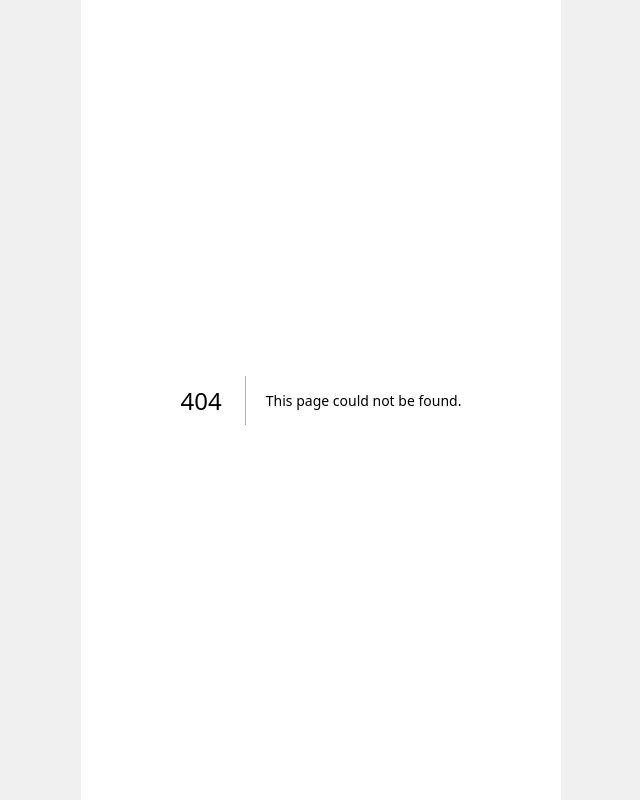
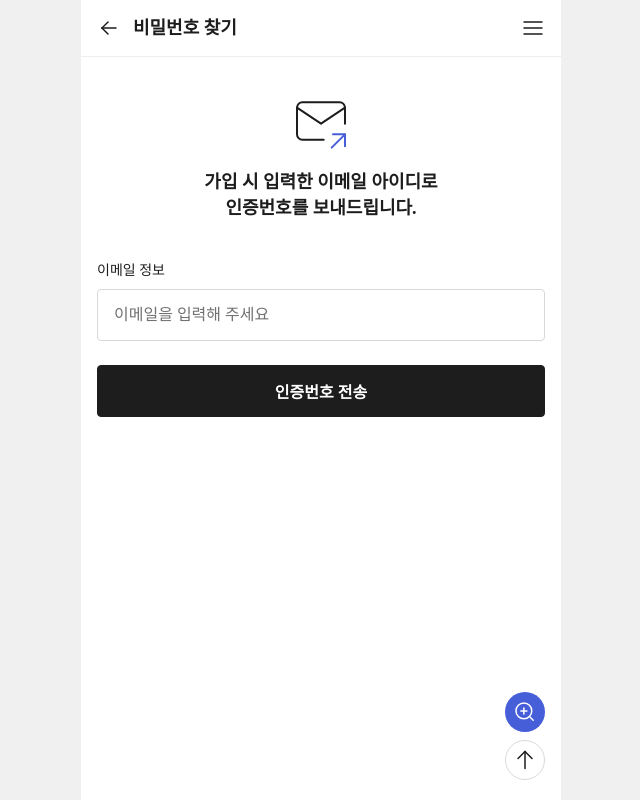
Before and after one commit to metamonster-dev/art-guide-run-client, a Next.js app: page /auth/find-pw/email in a window 1280 px wide. Before the commit this address had no page. Shown: the whole page, without its empty margins (319-959 px from the left). Built offline with nearby package versions, Linux system fonts and the light colour scheme; a web font is replaced by a local one.

Commit message:
publish: 비밀번호 찾기 페이지

```diff
--- /dev/null
+++ b/src/app/auth/find-pw/email/_components/emailForm.tsx
@@ -0,0 +1,28 @@
+interface FindPwEmailFormProps {
+  onSubmit: (e: React.FormEvent<HTMLFormElement>) => void;
+}
+
+const FindPwEmailForm = ({ onSubmit }: FindPwEmailFormProps) => {
+  return (
+    <form id="sendEmailForm" onSubmit={onSubmit}>
+      <div className="input_list_area gap_24">
+        <div className="label_input_area">
+          <label htmlFor="email" className="label">이메일 정보</label>
+          <input
+            type="text"
+            name="email"
+            id="email"
+            className="input"
+            placeholder="이메일을 입력해 주세요"
+          />
+        </div>
+
+        <button type="submit" className="btn btn_style01 btn_size_52">
+          인증번호 전송
+        </button>
+      </div>
+    </form>
+  );
+};
+
+export default FindPwEmailForm;
--- /dev/null
+++ b/src/app/auth/find-pw/email/_components/verifyForm.tsx
@@ -0,0 +1,40 @@
+interface FindPwVerifyFormProps {
+  onSubmit: (e: React.FormEvent<HTMLFormElement>) => void;
+  inputRef: React.RefObject<HTMLInputElement>;
+}
+
+const FindPwVerifyForm = ({ onSubmit, inputRef }: FindPwVerifyFormProps) => {
+  return (
+    <form id="verifyForm" onSubmit={onSubmit}>
+      <div className="input_list_area gap_24 pt_40">
+        <div className="label_input_area">
+          <label htmlFor="verify_num" className="label">인증번호 입력</label>
+          <input
+            type="text"
+            name="verify_num"
+            id="verify_num"
+            className="input"
+            placeholder="인증번호를 입력해 주세요"
+            ref={inputRef}
+          />
+          <div className="timer_area">
+            <p>남은 시간 <span id="time_text">04:59</span></p>
+            <button type="button">재발송</button>
+          </div>
+          <span className="error_msg d_none">
+            입력하신 인증번호가 올바르지 않습니다. 다시 확인해주세요.
+          </span>
+        </div>
+
+        <button
+          type="submit"
+          className="btn btn_style01 btn_size_52"
+        >
+          인증
+        </button>
+      </div>
+    </form>
+  );
+};
+
+export default FindPwVerifyForm;
--- /dev/null
+++ b/src/app/auth/find-pw/email/page.tsx
@@ -0,0 +1,84 @@
+"use client";
+
+import { useRef, useState } from "react";
+import Image from "next/image";
+import Header from "@/app/shared/components/layout/header";
+import Floating from "@/app/shared/components/layout/floating";
+import Modal from "@/app/shared/components/modal/modal";
+import EmailForm from "@/app/auth/find-pw/email/_components/emailForm";
+import VerifyForm from "@/app/auth/find-pw/email/_components/verifyForm";
+
+const FindPwEmailPage = () => {
+  const verifyInputRef = useRef<HTMLInputElement>(null);
+  const [verifyFormShow, setVerifyFormShow] = useState(false);
+  const [msgOpen, setMsgOpen] = useState(false);
+
+  // email form submit
+  const onEmailSubmit = (e: React.FormEvent<HTMLFormElement>) => {
+    e.preventDefault();
+    setVerifyFormShow(true);
+    setMsgOpen(true);
+  }
+
+  // verify form submit
+  const onFindPwSubmit = (e: React.FormEvent<HTMLFormElement>) => {
+    e.preventDefault();
+  }
+
+  // modal close click
+  const onMsgClose = () => {
+    setMsgOpen(false);
+    verifyInputRef.current?.focus();
+  }
+
+  return (
+    <>
+      <div className="sticky_menu">
+        <Header title="비밀번호 찾기" isBack />
+      </div>
+
+      <div id="contents">
+        <Floating />
+
+        <div className="inner">
+          <div className="find_info_area">
+            <Image
+              src="/images/icon_email.svg"
+              alt="비밀번호 찾기 이메일 아이콘"
+              aria-hidden="true"
+              width={64}
+              height={64}
+            />
+            <p>
+              가입 시 입력한 이메일 아이디로 <br />
+              인증번호를 보내드립니다.
+            </p>
+          </div>
+          <div className="pb_80">
+            <EmailForm onSubmit={onEmailSubmit} />
+            {verifyFormShow && (
+              <VerifyForm onSubmit={onFindPwSubmit} inputRef={verifyInputRef} />
+            )}
+          </div>
+        </div>
+      </div>
+
+      {/* MODAL */}
+      <Modal type="msg" open={msgOpen}>
+        <p>인증번호가 전송되었습니다.</p>
+        <span>5분 이내에 입력해 주세요.</span>
+        <div className="btn_area">
+          <button
+            type="button"
+            className="btn btn_style01 btn_size_52"
+            onClick={onMsgClose}
+          >
+            확인
+          </button>
+        </div>
+      </Modal>
+    </>
+  );
+};
+
+export default FindPwEmailPage;
--- a/src/app/shared/components/modal/modal.tsx
+++ b/src/app/shared/components/modal/modal.tsx
@@ -8,6 +8,10 @@ interface ModalProps {
 }
 
 const Modal = ({ type, open, children }: ModalProps) => {
+  useEffect(() => {
+    if (open) $('.modal_wrap button, .modal_wrap a').first().focus();
+  }, [open]);
+
   useEffect(() => {
     // modal event
     $(document).on("click", ".modal_wrap", function (e) {
--- a/src/app/shared/components/modal/modalFull.tsx
+++ b/src/app/shared/components/modal/modalFull.tsx
@@ -1,6 +1,4 @@
-import { useEffect } from "react";
 import Modal from "@/app/shared/components/modal/modal";
-import $ from "jquery";
 
 interface ModalFullProps {
   title: string;
@@ -10,10 +8,6 @@ interface ModalFullProps {
 }
 
 const ModalFull = ({ title, children, open, onClose }: ModalFullProps) => {
-  useEffect(() => {
-    if (open) $('.modal_wrap button, .modal_wrap a').first().focus();
-  }, [open]);
-
   return (
     <Modal type="full" open={open}>
       <div className="md_tit">
```
Also changed, not shown: src/app/auth/find-pw/page.tsx (added, +48 -0 lines).
